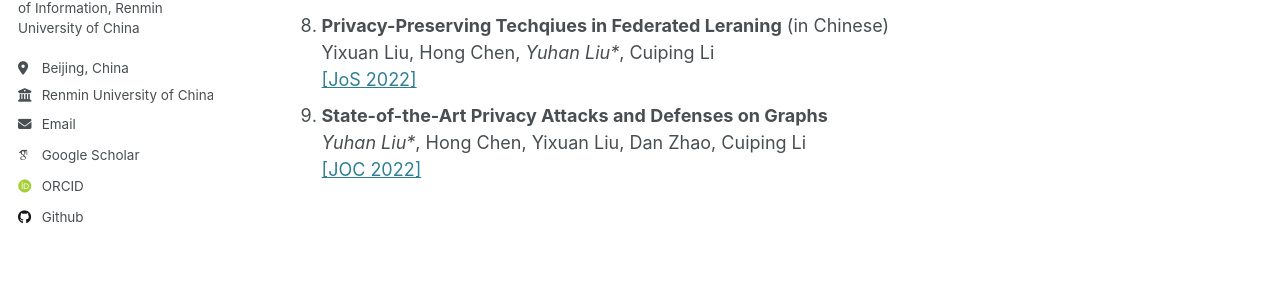
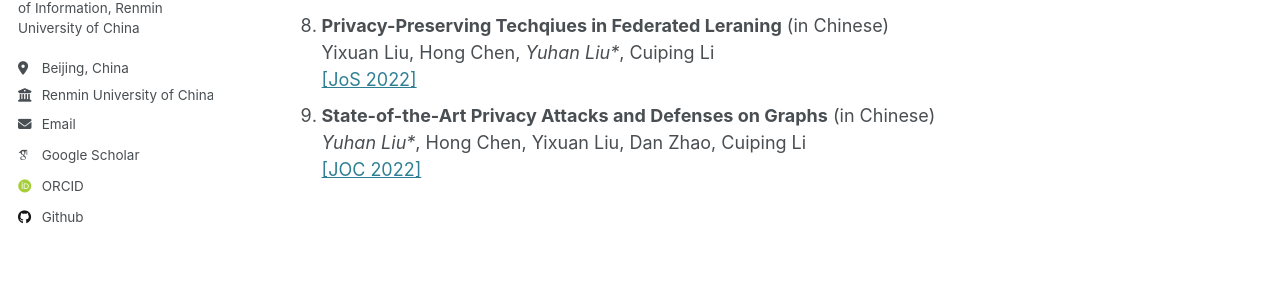
Before and after one commit to liuyuhannn/liuyuhannn.github.io, a Jekyll site: the page built from _pages/publications.md, in a window 1280 px wide and 900 px high, scrolled down 574 px. Shown: the part 345-643 px from the top of the window. Built offline with Jekyll 4.4.1, drawn with Linux system fonts in a browser that asks for light colours; some web fonts are replaced.

Commit message:
publication

```diff
--- a/_pages/publications.md
+++ b/_pages/publications.md
@@ -30,6 +30,6 @@ Yixuan Liu, Suyun Zhao, Li Xiong, *Yuhan Liu\**, Hong Chen\
 1. **Privacy-Preserving Techqiues in Federated Leraning** (in Chinese)\
 Yixuan Liu, Hong Chen, *Yuhan Liu\**, Cuiping Li\
 [[JoS 2022]](https://jos.org.cn/jos/article/pdf/6446)
-1. **State-of-the-Art Privacy Attacks and Defenses on Graphs**\
+1. **State-of-the-Art Privacy Attacks and Defenses on Graphs** (in Chinese)\
 *Yuhan Liu\**, Hong Chen, Yixuan Liu, Dan Zhao, Cuiping Li\
 [[JOC 2022]](http://cjc.ict.ac.cn/online/onlinepaper/002-刘宇涵-H-2022425163952.pdf)
```
